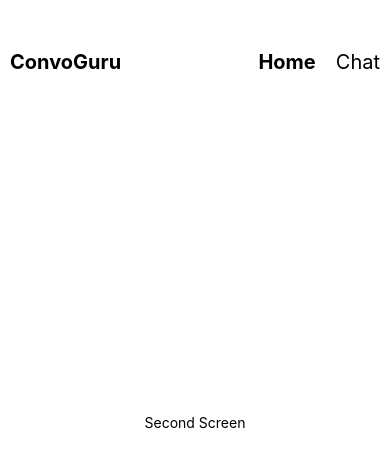
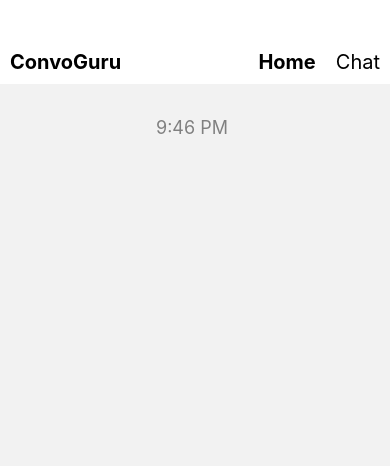
Before and after one commit to ai-conversation-coach/convo-guru, a React Native app: screen /Chat in a window 390 px wide. Shown: the top 466 px of the page. Built offline with nearby package versions, Linux system fonts and the light colour scheme.

Commit message:
added chat screen, only with top bar and time

```diff
--- a/App.js
+++ b/App.js
@@ -21,4 +21,16 @@ export default function App() {
         </Stack.Navigator>
       </NavigationContainer>
   );
-}
+  }
+  const styles = StyleSheet.create({
+    container: {
+        flex: 1,
+        alignItems: 'center',
+        justifyContent: 'center',
+    },
+    time: {
+        fontSize: 24,
+        fontWeight: 'bold',
+        marginBottom: 20,
+    },
+  });
--- a/ChatScreen.js
+++ b/ChatScreen.js
@@ -1,15 +1,40 @@
-import React from 'react';
-import { View, Text } from 'react-native';
+import React, {useState, useEffect } from 'react';
+import { View, Text, StyleSheet} from 'react-native';
 import TopBar from './TopBar'; // Importing the TopBar component
 import { NavigationContainer } from '@react-navigation/native';
 import { createStackNavigator } from '@react-navigation/stack';
 import { useRoute } from '@react-navigation/native';
 
 export default function ChatScreen({navigation}) {
+  const [currentTime, setCurrentTime] = useState('');
+
+    useEffect(() => {
+        const intervalId = setInterval(() => {
+            const now = new Date();
+            const hours = now.getHours().toString().padStart(2, '0');
+            const minutes = now.getMinutes().toString().padStart(2, '0');
+            const ampm = hours >= 12 ? 'PM' : 'AM';
+            const formattedHours = hours % 12 || 12;
+            setCurrentTime(`${formattedHours}:${minutes} ${ampm}`);
+        }, 1000);
+
+        return () => clearInterval(intervalId);
+    }, []);
   return (
-    <View style={{ flex: 1, alignItems: 'center', justifyContent: 'center', backgroundColor: 'white', }}>
+    <View style={styles.container}>
       <TopBar navigation={navigation} />
-      <Text>Second Screen</Text>
+      <Text style={styles.time}>{currentTime}</Text>
     </View>
   );
-}
+  }
+  const styles = StyleSheet.create({
+    container: {
+      paddingTop: '30%',
+      paddingHorizontal: '40%',
+    },
+    time: {
+        fontSize: 18,
+        marginBottom: 10,
+        color: 'grey',
+    },
+  });
--- a/TopBar.js
+++ b/TopBar.js
@@ -72,10 +72,10 @@ const styles = StyleSheet.create({
   shadow: {
     ...Platform.select({
       ios: {
-        shadowColor: '#000',
-        shadowOpacity: 0.5,
-        shadowRadius: 4,
-        shadowOffset: { width: 0, height: 2 },
+        shadowColor: 'grey',
+        shadowOpacity: .5,
+        shadowRadius: 2,
+        shadowOffset: { width: 0, height: 5 },
       },
       android: {
         elevation: 4,
```
